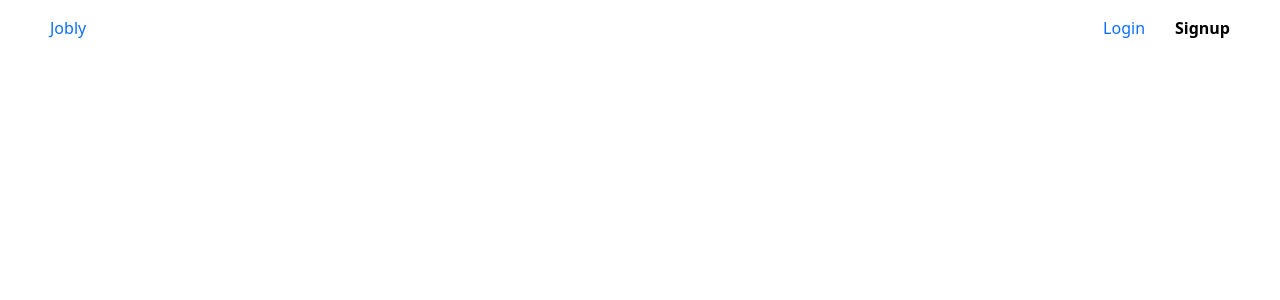
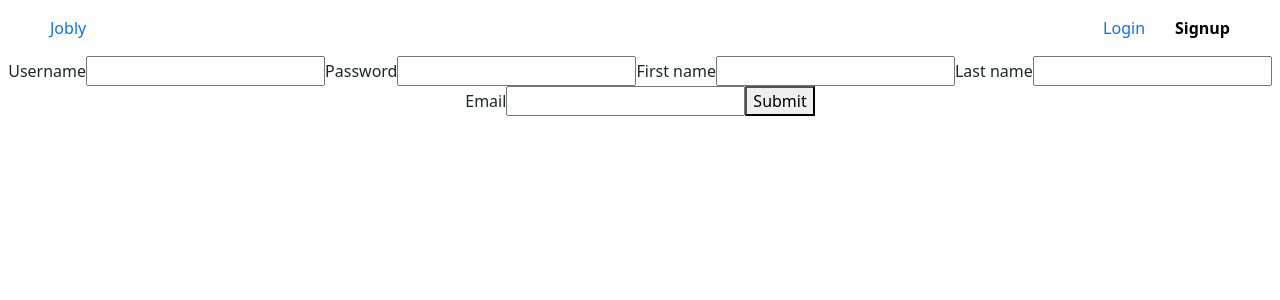
Before and after one commit to hchu828/jobly-frontend, a React (Create React App) app: page /signup in a window 1280 px wide. Shown: the top 300 px of the page. Built offline with nearby package versions, Linux system fonts and the light colour scheme; no server answers.

Commit message:
Working on geting user using token

```diff
--- a/src/App.js
+++ b/src/App.js
@@ -19,23 +19,23 @@ import UserContext from "./userContext";
 function App() {
   const [user, setUser] = useState(null);
 
-  async function login({username, password}) {
-    const userData = await JoblyApi.getUser(username, password);
+  async function login({ username, password }) {
+    const userData = await JoblyApi.login({ username, password });
     setUser(userData);
   }
 
-  async function signup({username, password, firstName, lastName, email}) {
-    const userData = await JoblyApi.registerUser(
+  async function signup({ username, password, firstName, lastName, email }) {
+    const userData = await JoblyApi.registerUser({
       username,
       password,
       firstName,
       lastName,
       email
-    );
+    });
     setUser(userData);
   }
 
-  async function editUser({username, firstName, lastName, email}) {
+  async function editUser({ username, firstName, lastName, email }) {
     const userData = await JoblyApi.editUser(
       username,
       firstName,
@@ -57,7 +57,7 @@ function App() {
           <Routes
             login={login}
             signup={signup}
-            edit={editUser}
+            editUser={editUser}
           />
         </UserContext.Provider>
 
--- a/src/JoblyAPI.js
+++ b/src/JoblyAPI.js
@@ -106,29 +106,41 @@ class JoblyApi {
    * where User is { username, firstname, lastname, email, isAdmin, jobs}
    * where jobs is [{id, title, companyHandle, companyName, state}]
    */
-  static async getUser(username, password) {
-    const res = await this.request("users", { username, password });
+  static async login({ username, password }) {
+    const data = { username, password };
+    const res = await this.request("auth/token", data, "post");
     JoblyApi.UserToken = res.token;
+    const token = res.token;
+    const userRes = await this.getUser({ username, token });
+    console.log("iuserRes", userRes);
+    return userRes;
+  }
+
+  static async getUser({ username, token }) {
+    const res = await this.request(`users/${username}`, { token });
+    console.log("resssssss", res);
     return res.user;
   }
 
   /** Register new user
    *
-   * accepts:
+   * accepts: object like {
    *  username (string),
    *  password (string),
    *  firstName (string),
    *  lastName (string),
    *  email (string)
+   *  }
    *
    * returns User object
    * where User is { username, firstname, lastname, email, isAdmin, jobs}
    * where jobs is [{id, title, companyHandle, companyName, state}]
    */
-  static async registerUser(username, password, firstName, lastName, email) {
+  static async registerUser({ username, password, firstName, lastName, email }) {
     const data = { username, password, firstName, lastName, email };
-    const res = await this.request("users", data, "post");
+    const res = await this.request("auth/register", data, "post");
     JoblyApi.UserToken = res.token;
+
     return res.user;
   }
 
--- a/src/LoginForm.js
+++ b/src/LoginForm.js
@@ -13,7 +13,8 @@ function LoginForm({ login }) {
   const [formData, setFormData] = useState({ username: "", password: "" });
 
   function handleChange(evt) {
-        const { name, value } = evt.target.value;
+    const { name, value } = evt.target;
+
     setFormData(fData => ({
       ...fData,
       [name]: value,
@@ -47,6 +48,7 @@ function LoginForm({ login }) {
         value={formData.password}
         required
         onChange={handleChange}
+        type="password"
       />
       <button>Submit</button>
     </form>
--- a/src/Routes.js
+++ b/src/Routes.js
@@ -16,20 +16,20 @@ import ProfileForm from "./ProfileForm";
  * App -> Routes
  */
 
-function Routes() {
+function Routes({ login, signup, editUser }) {
   return (
     <Switch>
       <Route exact path="/">
         <Homepage />
       </Route>
       <Route exact path="/login">
-        <LoginForm />
+        <LoginForm login={login} />
       </Route>
       <Route exact path="/signup">
-        <SignupForm />
+        <SignupForm signup={signup} />
       </Route>
       <Route exact path="/profile">
-        <ProfileForm />
+        <ProfileForm editUser={editUser} />
       </Route>
       <Route exact path="/companies">
         <CompanyList />
--- a/src/SignupForm.js
+++ b/src/SignupForm.js
@@ -1,7 +1,90 @@
+import { useState } from "react";
 
+function SignupForm({ signup }) {
+  const [formData, setFormData] = useState(
+    {
+      username: "",
+      password: "",
+      firstName: "",
+      lastName: "",
+      email: "",
+    }
+  );
 
-function SignupForm() {
-    return null;
+  function handleChange(evt) {
+    const { name, value } = evt.target;
+
+    setFormData(fData => ({
+      ...fData,
+      [name]: value,
+    }));
+  }
+
+  function handleSubmit(evt) {
+    evt.preventDefault();
+    signup(formData);
+  }
+
+  return (
+    <form onSubmit={handleSubmit}>
+      <label htmlFor="username">
+        Username
+      </label>
+      <input
+        id="username"
+        name="username"
+        value={formData.username}
+        required
+        onChange={handleChange}
+      />
+
+      <label htmlFor="password">
+        Password
+      </label>
+      <input
+        id="password"
+        name="password"
+        value={formData.password}
+        required
+        onChange={handleChange}
+        type="password"
+      />
+
+      <label htmlFor="firstName">
+        First name
+      </label>
+      <input
+        id="firstName"
+        name="firstName"
+        value={formData.firstName}
+        required
+        onChange={handleChange}
+      />
+
+      <label htmlFor="lastName">
+        Last name
+      </label>
+      <input
+        id="lastName"
+        name="lastName"
+        value={formData.lastName}
+        required
+        onChange={handleChange}
+      />
+
+      <label htmlFor="email">
+        Email
+      </label>
+      <input
+        id="email"
+        name="email"
+        value={formData.email}
+        required
+        onChange={handleChange}
+      />
+      <button>Submit</button>
+    </form>
+  );
 }
 
 export default SignupForm;
```
Also changed, not shown: src/Nav.js (line endings or trailing spaces). Lines whose indentation alone changed are shown as unchanged.
